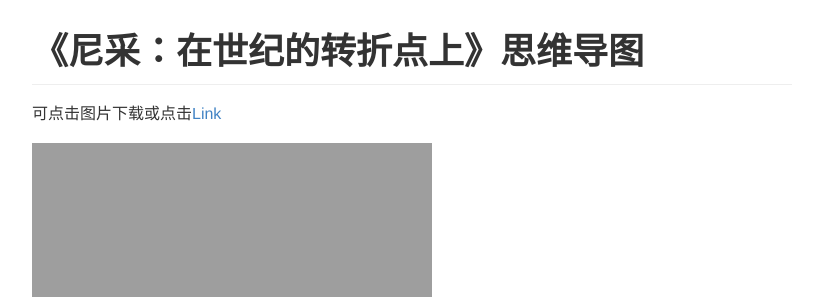
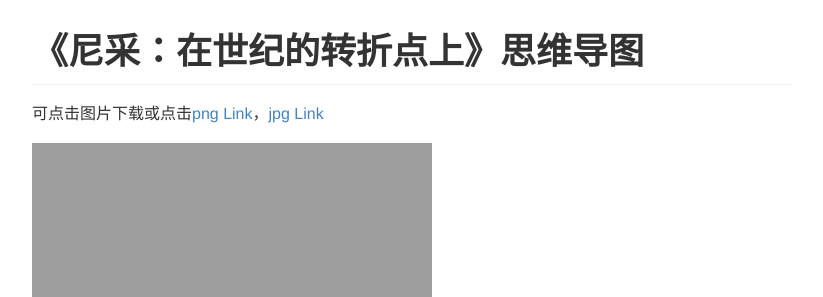
Before and after one commit to luoleicn/luoleicn.github.io, a Jekyll site: the page built from _posts/2022-04-30-nicai.md, in a window 1280 px wide. Shown: the top 297 px of the page, without its empty margins (243-1066 px from the left). Built offline with Jekyll 4.4.1, drawn with Linux system fonts in a browser that asks for light colours; comment, search, counter and statistics services are not loaded.

Commit message:
fix download link

```diff
--- a/_posts/2022-04-30-nicai.md
+++ b/_posts/2022-04-30-nicai.md
@@ -5,6 +5,6 @@ title: 《尼采：在世纪的转折点上》思维导图
 
 # 《尼采：在世纪的转折点上》思维导图
 
-可点击图片下载或点击[Link ](http://www.luolei.site/source/images/nicai.png)
+可点击图片下载或点击[png Link](http://www.luolei.site/source/images/nicai.png)，[jpg Link](http://www.luolei.site/source/images/nicai.jpg)
 
 [![image](http://www.luolei.site/source/images/nicai.png)](http://www.luolei.site/source/images/nicai.png)
```
